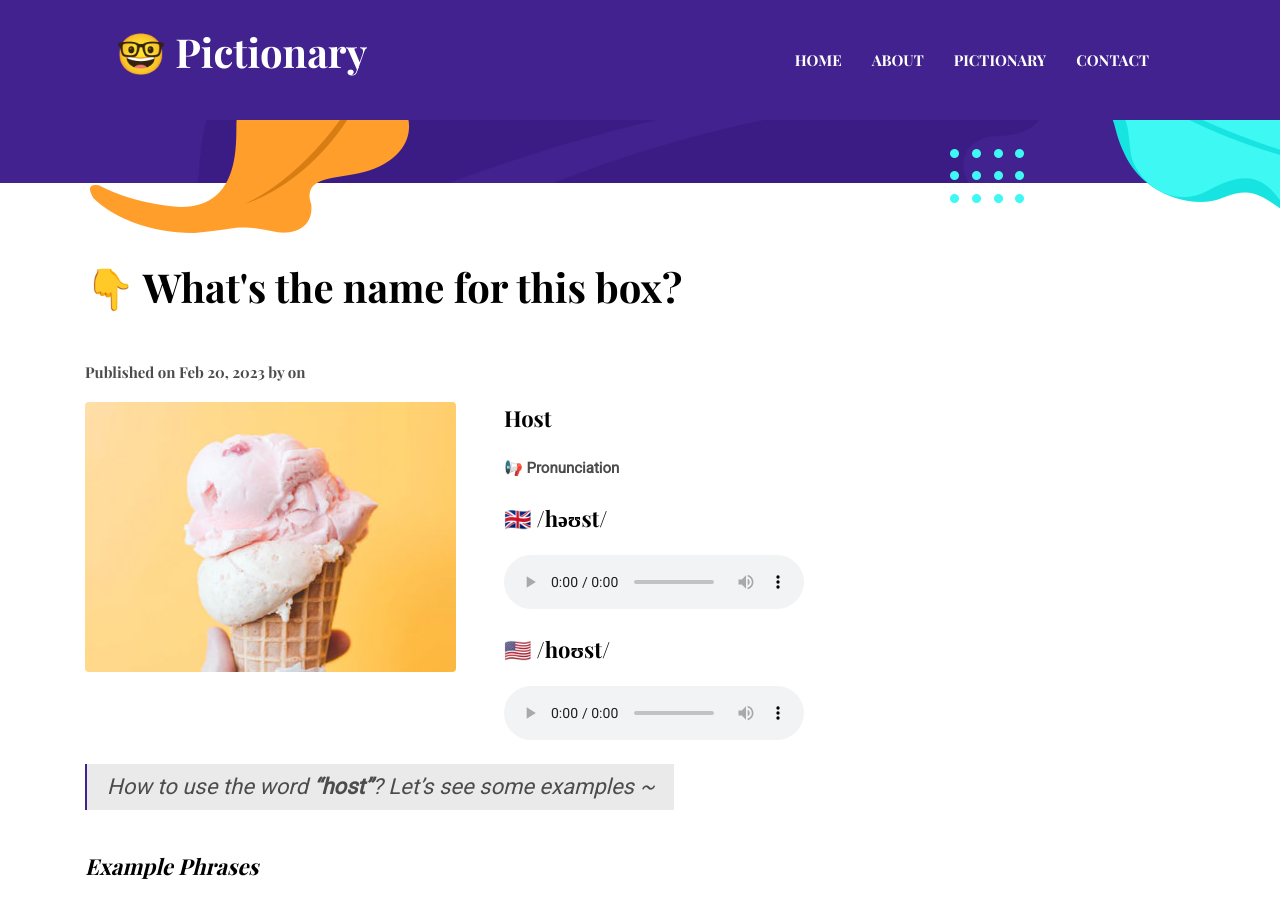
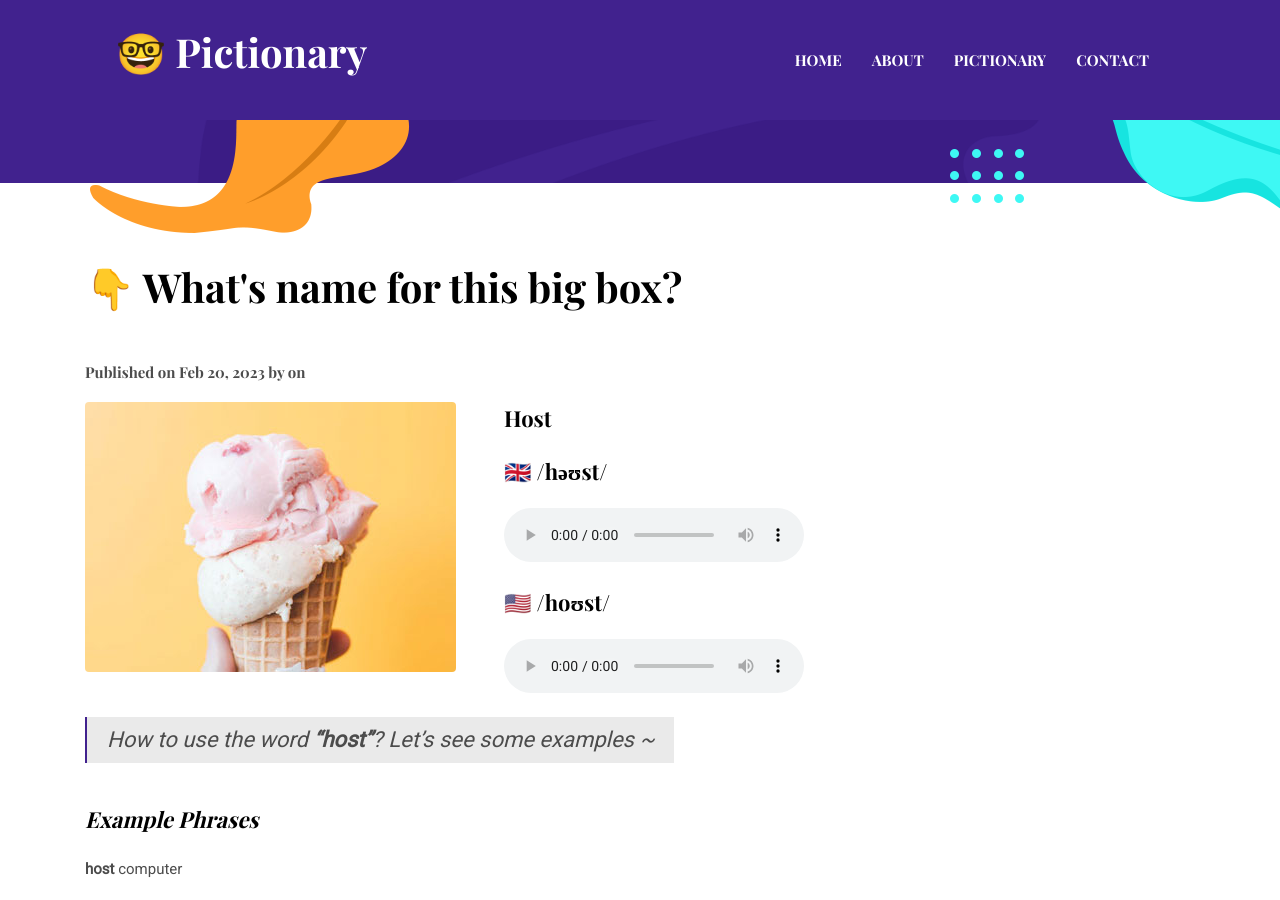
Before and after one commit to a1g5/a1g5.github.io, a Jekyll site: the page built from _posts/2023-02-20-host.markdown, in a window 1280 px wide and 900 px high, scrolled down 321 px. Built offline with Jekyll 4.4.1, drawn with Linux system fonts in a browser that asks for light colours.

Commit message:
Update 2023-02-20-host.markdown

```diff
--- a/_posts/2023-02-20-host.markdown
+++ b/_posts/2023-02-20-host.markdown
@@ -1,11 +1,9 @@
 ---
 layout: post
-title:  👇 What's the name for this box?
+title:  👇 What's name for this big box?
 image:  /assets/images/blog/post-2.jpg
 ---
 **Host**
-
-📢 <B>Pronunciation</B>
 
 **🇬🇧 <B>/həʊst/</B>**
 <audio controls="controls">
```
